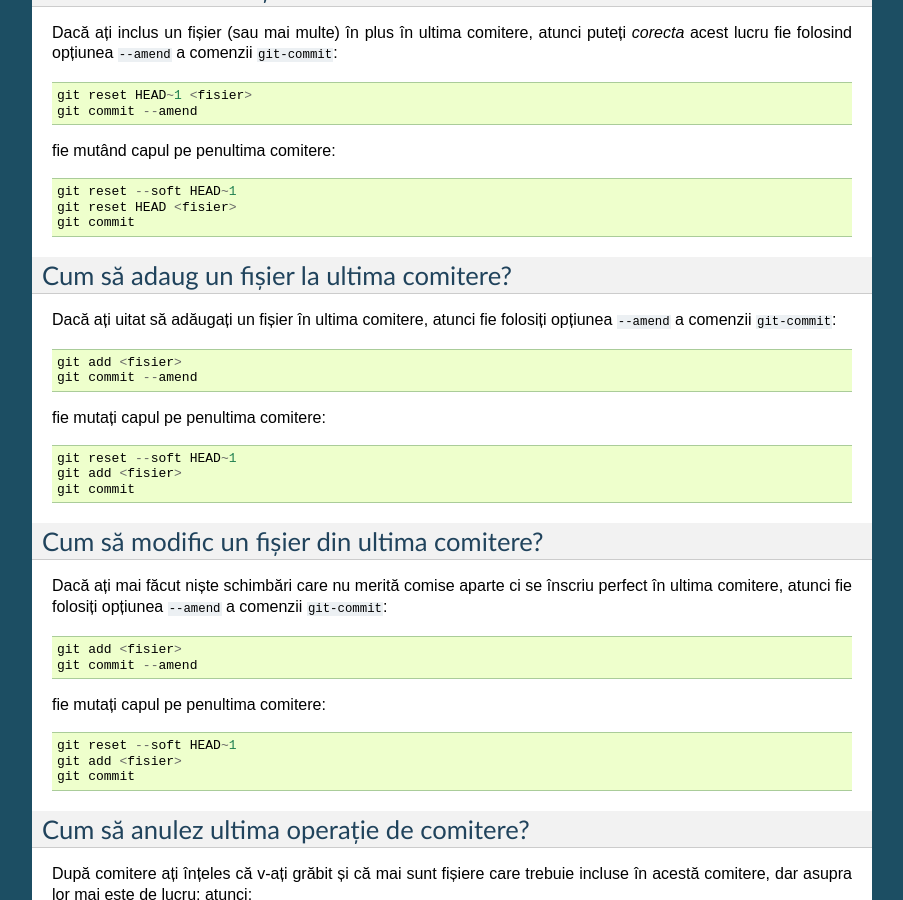
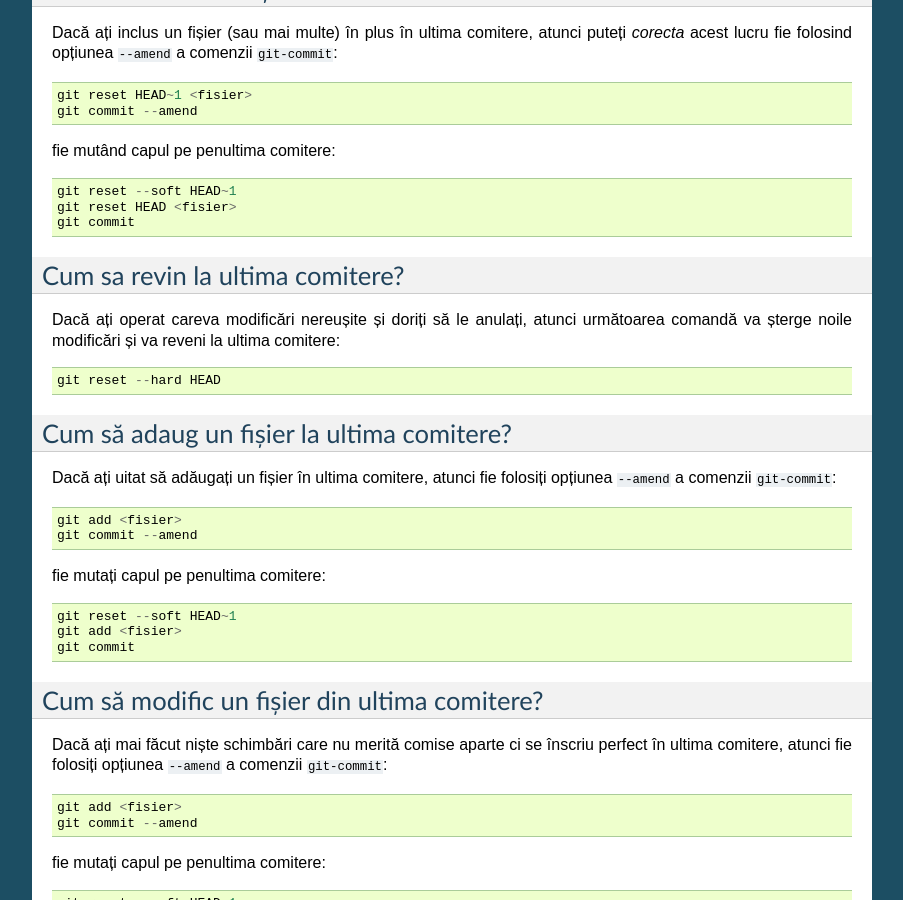
Before and after one commit to Streeling/git-rif, a Sphinx documentation site: the page built from source/comiteri.rst, in a window 1280 px wide and 900 px high, scrolled down 1507 px. Shown: the whole window, without its empty margins (198-1101 px from the left). Built offline with Sphinx 7.4.7, drawn with Linux system fonts in a browser that asks for light colours; some of the changed text lies outside the part shown.

Commit message:
Adăugare "Cum sa revin la ultima comitere?"

```diff
--- a/source/comiteri.rst
+++ b/source/comiteri.rst
@@ -103,6 +103,13 @@ fie mutând capul pe penultima comitere::
    git commit
 
 .. _cum-să-adaug-un-fișier-la-ultima-comitere:
+
+Cum sa revin la ultima comitere?
+""""""""""""""""""""""""""""""""
+
+Dacă ați operat careva modificări nereușite și doriți să le anulați, atunci următoarea comandă va șterge noile modificări și va reveni la ultima comitere::
+
+   git reset --hard HEAD
 
 Cum să adaug un fișier la ultima comitere?
 """"""""""""""""""""""""""""""""""""""""""
```
